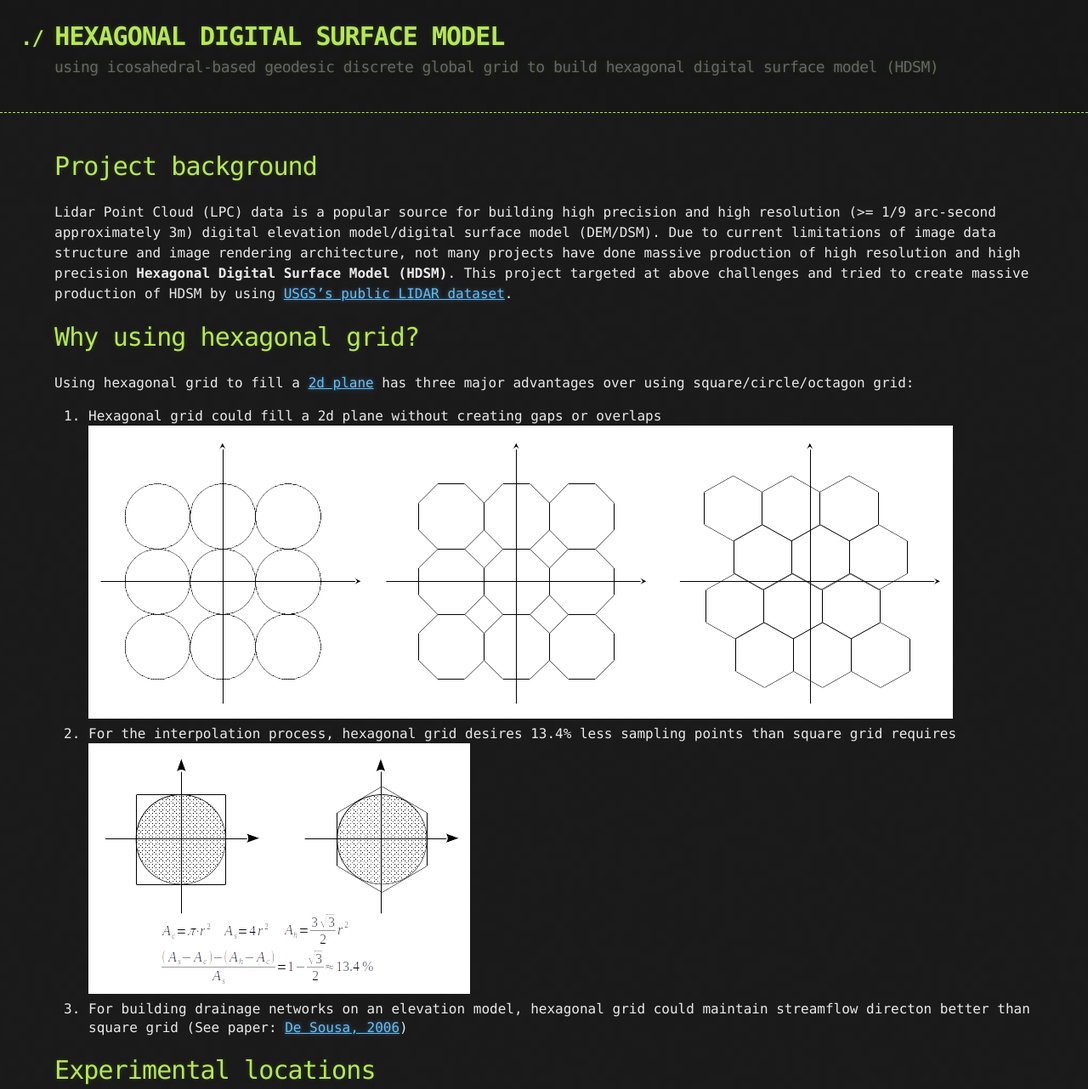
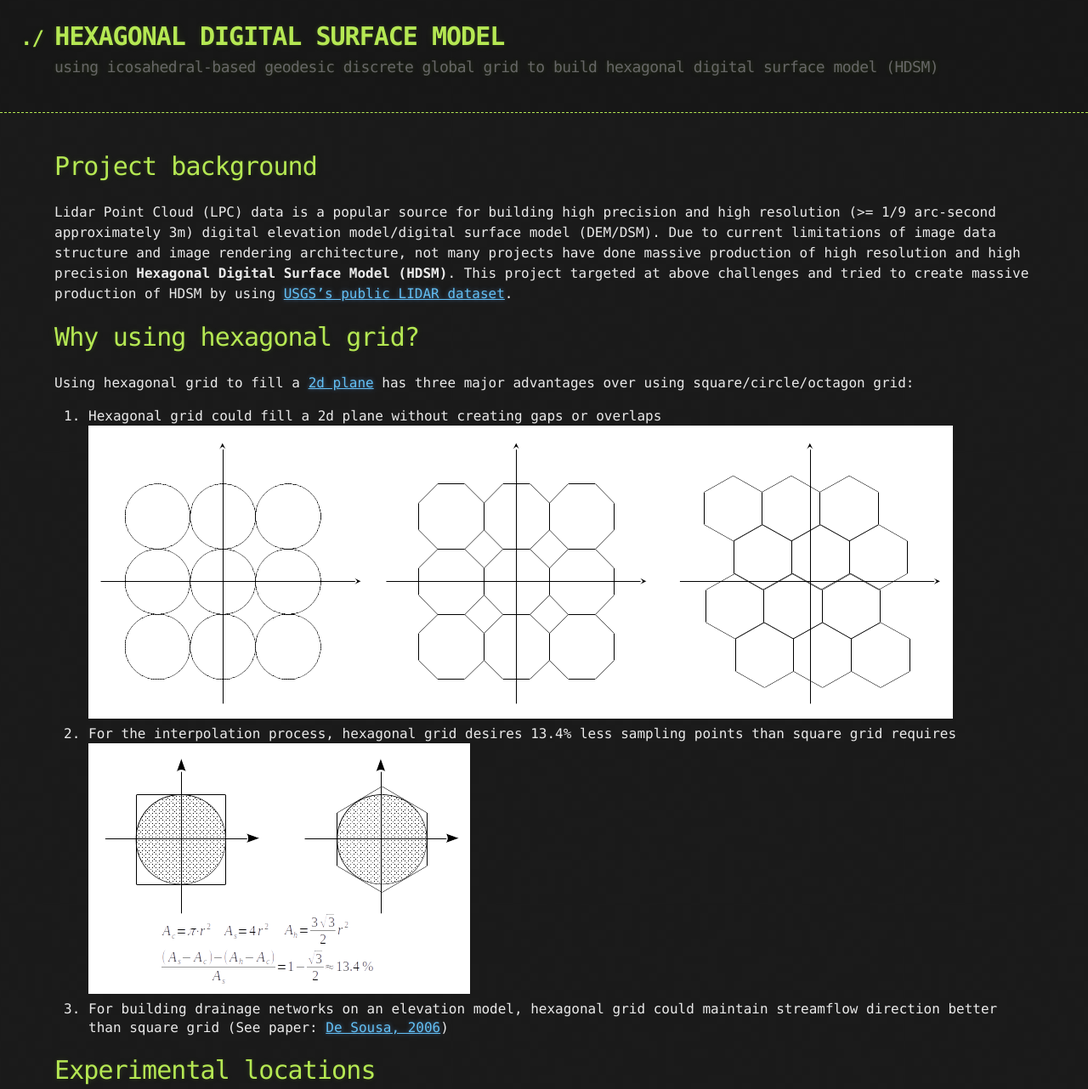
Before and after one commit to yanfuzhou/yanfuzhou.github.io, a Jekyll site: the page built from index.md, in a window 1280 px wide. Shown: the top 1282 px of the page at 85% size. Built offline with Jekyll 4.4.1, drawn with Linux system fonts in a browser that asks for light colours; our own code applies the rules of GitHub Pages for plain Markdown files; grey boxes are pictures that could not be loaded.

Commit message:
update readme

```diff
--- a/index.md
+++ b/index.md
@@ -18,7 +18,7 @@ Using hexagonal grid to fill a [2d plane](https://www.mathsisfun.com/geometry/pl
 ![](./images/s1_adv_01.png)
 2. For the interpolation process, hexagonal grid desires 13.4% less sampling points than square grid requires
 ![](./images/s1_adv_02.png)
-3. For building drainage networks on an elevation model, hexagonal grid could maintain streamflow directon better than square grid
+3. For building drainage networks on an elevation model, hexagonal grid could maintain streamflow direction better than square grid
 (See paper: [De Sousa, 2006](./pdfs/2006_Assessing_the_accuracy_of_hexagonal_versus_square_tilled_grids_in_preserving_DEM_surface_flow_directions.pdf))
 
 # [](#header-1)Experimental locations
```
Also changed, not shown: 1 other file.
